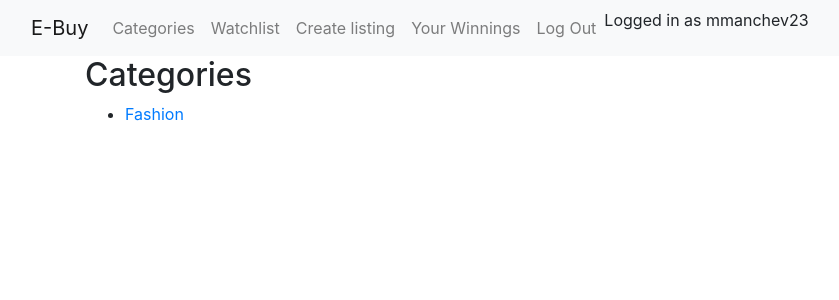
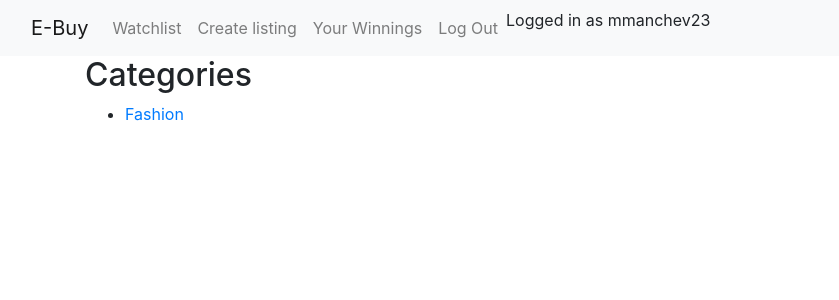
Before and after one commit to mmanchev23/commerce, a Django app: page /categories/ in a window 1280 px wide. Shown: the top 300 px of the page, without its empty margins (0-839 px from the left). Run offline with Django 3.2, Linux system fonts and the light colour scheme; a user stored in the database is signed in; data comes from the database, SQL or seed files in the repository; data that the repository does not hold is empty; some libraries are stand-ins or nearby versions.

Commit message:
Fixed a bug in layout

```diff
--- a/auctions/templates/auctions/layout.html
+++ b/auctions/templates/auctions/layout.html
@@ -17,9 +17,11 @@
                 <div class="collapse navbar-collapse" id="navbarNav">
                     <ul class="navbar-nav">
                         {% if user.is_authenticated %}
-                            <li class="nav-item">
-                                <a class="nav-link" href="{% url 'categories' %}">Categories</a>
-                            </li>
+                            {% comment %}
+                                <li class="nav-item">
+                                    <a class="nav-link" href="{% url 'categories' %}">Categories</a>
+                                </li>
+                            {% endcomment %}
                             <li class="nav-item">
                                 <a class="nav-link" href="{% url 'watchlist' user.username %}">Watchlist <span class="badge badge-success">{{ watchlist_count }}</span></a>
                             </li>
```
